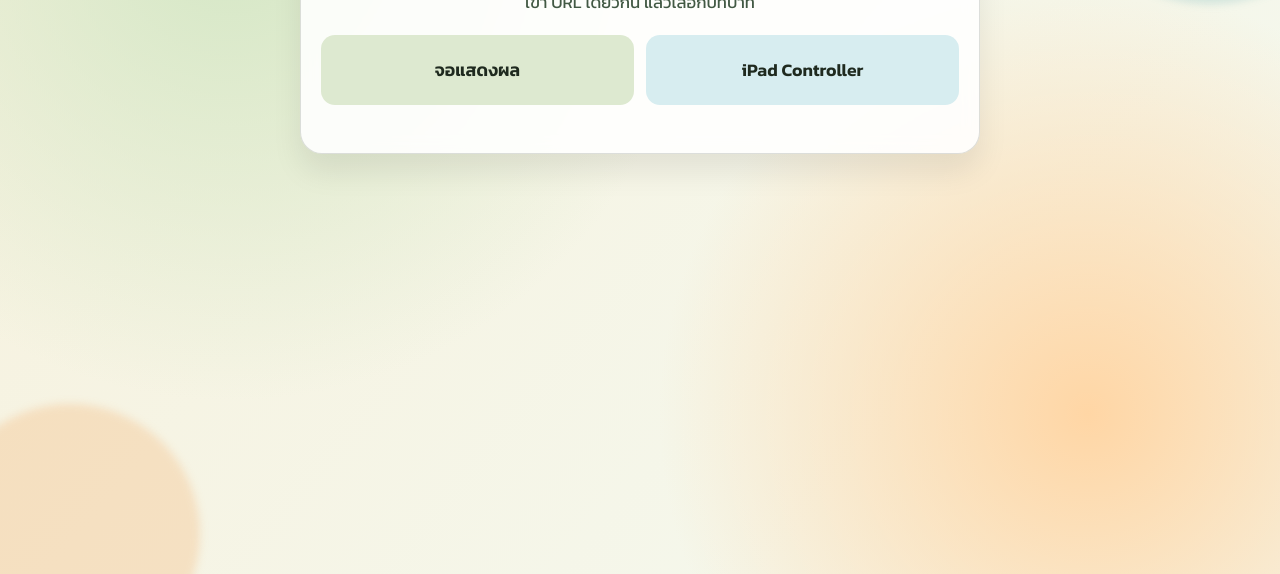
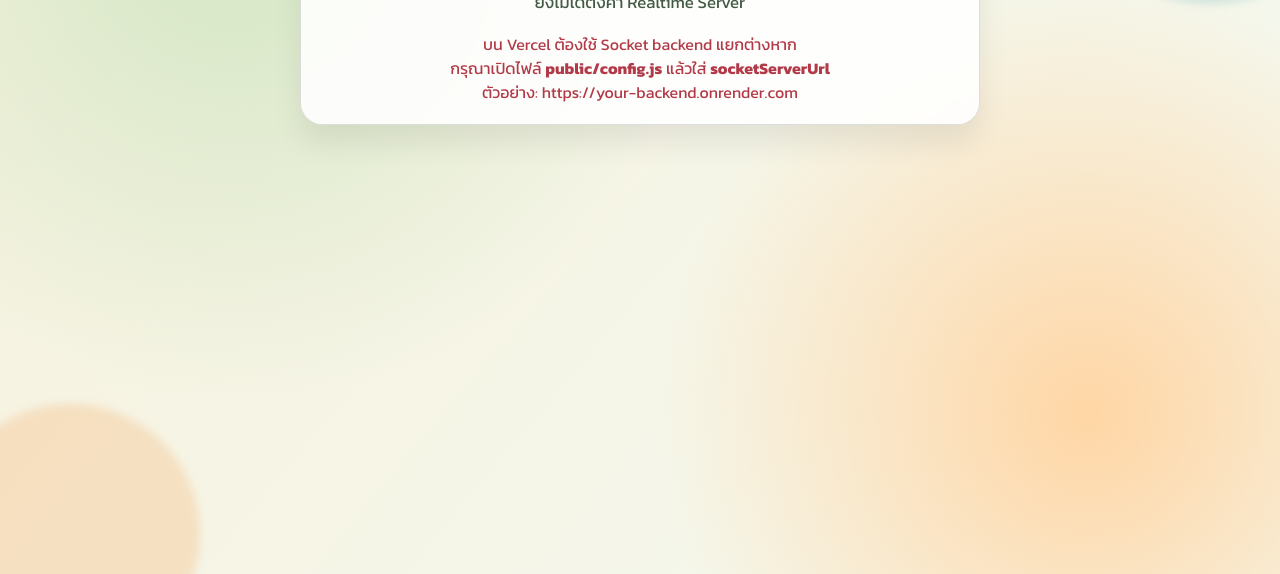
Before and after one commit to mamyboy/game_kachard, a website: page public/index.html in a window 1280 px wide. Shown: the part 226-800 px from the top of the page. Drawn offline with nearby package versions, Linux system fonts and the light colour scheme; no server answers.

Commit message:
fix: avoid socket 404 on vercel with configurable backend url

```diff
--- a/public/app.js
+++ b/public/app.js
@@ -14,7 +14,18 @@ if (typeof io === 'undefined') {
   throw new Error('Socket.IO client is unavailable.');
 }
 
-const socket = io();
+function createNoopSocket() {
+  return {
+    emit() {},
+    on() {},
+  };
+}
+
+const configuredSocketUrl = String(window.GAME_CONFIG?.socketServerUrl || '').trim();
+const isVercelHost = window.location.hostname.endsWith('vercel.app');
+const socketBaseUrl = configuredSocketUrl || (!isVercelHost ? window.location.origin : '');
+
+const socket = socketBaseUrl ? io(socketBaseUrl) : createNoopSocket();
 
 const TAU = Math.PI * 2;
 const palette = [
@@ -62,6 +73,27 @@ const state = {
   rotation: 0,
   animating: false,
 };
+
+function showRealtimeUnavailableMessage() {
+  const roleScreen = document.getElementById('role-screen');
+  if (!roleScreen) {
+    return;
+  }
+
+  roleScreen.innerHTML = `
+    <h1>Spinner Battle</h1>
+    <p class="subtitle">ยังไม่ได้ตั้งค่า Realtime Server</p>
+    <p class="error-text" style="min-height:auto; margin-top:12px;">
+      บน Vercel ต้องใช้ Socket backend แยกต่างหาก<br/>
+      กรุณาเปิดไฟล์ <strong>public/config.js</strong> แล้วใส่ <strong>socketServerUrl</strong><br/>
+      ตัวอย่าง: https://your-backend.onrender.com
+    </p>
+  `;
+}
+
+if (!socketBaseUrl) {
+  showRealtimeUnavailableMessage();
+}
 
 function setVisible(el, show) {
   el.classList.toggle('hidden', !show);
@@ -288,4 +320,12 @@ socket.on('controllerDisconnected', () => {
   displayStatus.textContent = 'Controller หลุดการเชื่อมต่อ';
 });
 
+socket.on('connect_error', () => {
+  if (state.role) {
+    return;
+  }
+
+  showRealtimeUnavailableMessage();
+});
+
 drawWheel(state.entries, state.rotation);
--- /dev/null
+++ b/public/config.js
@@ -0,0 +1,5 @@
+window.GAME_CONFIG = {
+  // ใส่ URL ของ backend ที่รัน Socket.IO เช่น https://your-backend.onrender.com
+  // ถ้าว่างไว้: local จะใช้ origin เดิมอัตโนมัติ, แต่บน Vercel จะไม่พยายามเชื่อมต่อเพื่อลด 404
+  socketServerUrl: ''
+};
--- a/public/index.html
+++ b/public/index.html
@@ -72,6 +72,7 @@
     </main>
 
     <script src="https://cdn.socket.io/4.7.5/socket.io.min.js"></script>
+    <script src="/config.js"></script>
     <script src="/app.js"></script>
   </body>
 </html>
```
